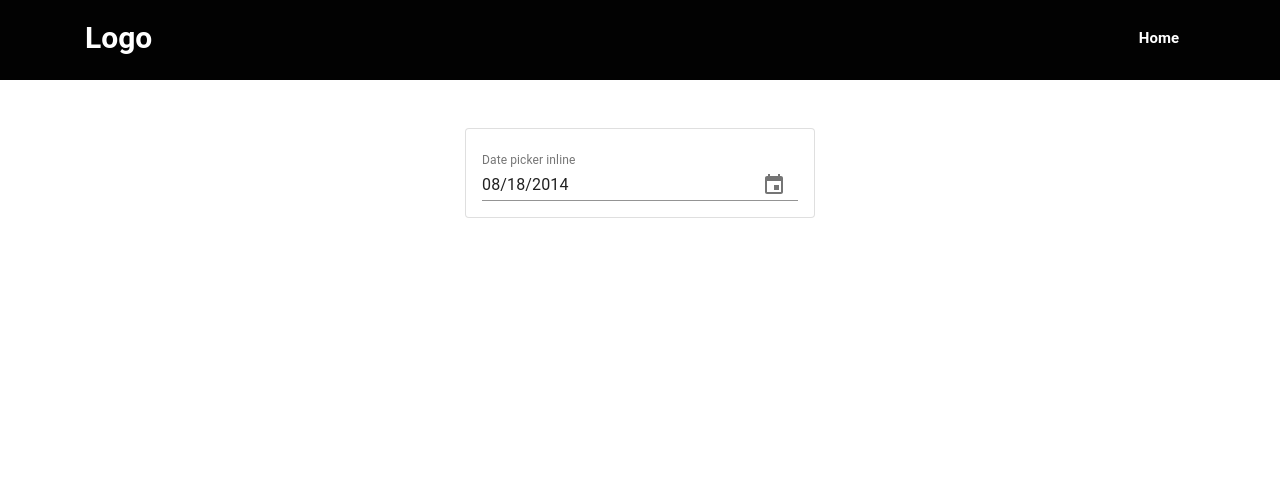
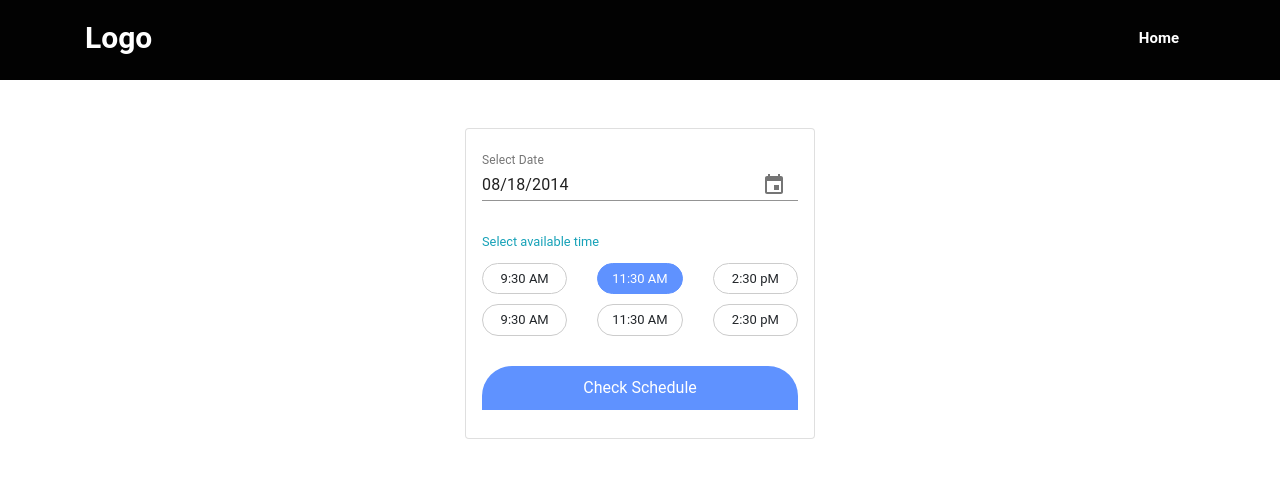
Before and after one commit to muhammadidreesshaikh/custom-calendar, a React (Create React App) app: page / in a window 1280 px wide. Shown: the top 478 px of the page. Built offline with nearby package versions, Linux system fonts and the light colour scheme.

Commit message:
ui basic done

```diff
--- a/src/assets/css/home.css
+++ b/src/assets/css/home.css
@@ -0,0 +1,35 @@
+.timings {
+    padding: 20px 0;
+}
+
+.time-text {
+    font-size: 13px;
+    border: 1px solid #ccc;
+    padding: 5px 10px;
+    border-radius: 25px;
+    text-align: center;
+    margin: 10px 0 0 0 !important;
+    cursor: pointer;
+}
+
+.time-text.active {
+    background-color: #5f92ff;
+    border: 1px solid #5f92ff;
+    color: #ffffff;
+}
+
+a.schedule-btn {
+    background-color: #5f92ff;
+    color: #ffffff;
+    text-decoration: none !important;
+    padding: 10px 20px;
+    display: block;
+    margin: 30px 0 0 0;
+    text-align: center;
+    border-radius: 30px 30px 0 0;
+    cursor: pointer;
+}
+
+a.schedule-btn:hover {
+    color: #ffffff;
+}
--- a/src/components/Home.js
+++ b/src/components/Home.js
@@ -20,12 +20,10 @@ function Home() {
         setSelectedDate(date);
     };
 
-
-
     return(
         <div className="container">
             <div className="row justify-content-center">
-                <div className="col-4">
+                <div className="col-4 className=">
                     <div className="card my-5 px-3 py-2">
                         <MuiPickersUtilsProvider utils={DateFnsUtils}>
                             <KeyboardDatePicker
@@ -34,7 +32,7 @@ function Home() {
                                 format="MM/dd/yyyy"
                                 margin="normal"
                                 id="date-picker-inline"
-                                label="Date picker inline"
+                                label="Select Date"
                                 value={selectedDate}
                                 onChange={handleDateChange}
                                 KeyboardButtonProps={{
@@ -42,6 +40,31 @@ function Home() {
                                 }}
                             />
                         </MuiPickersUtilsProvider>
+
+                        <div className="timings">
+                            <p className="text-info"><small>Select available time</small></p>
+                            <div className="row">
+                                <div className="col-4">
+                                    <p className="time-text">9:30 AM</p>
+                                </div>
+                                <div className="col-4">
+                                    <p className="time-text active">11:30 AM</p>
+                                </div>
+                                <div className="col-4">
+                                    <p className="time-text">2:30 pM</p>
+                                </div>
+                                <div className="col-4">
+                                    <p className="time-text">9:30 AM</p>
+                                </div>
+                                <div className="col-4">
+                                    <p className="time-text">11:30 AM</p>
+                                </div>
+                                <div className="col-4">
+                                    <p className="time-text">2:30 pM</p>
+                                </div>
+                            </div>
+                            <a className="schedule-btn">Check Schedule</a>
+                        </div>
                     </div>
                 </div>
             </div>
```
